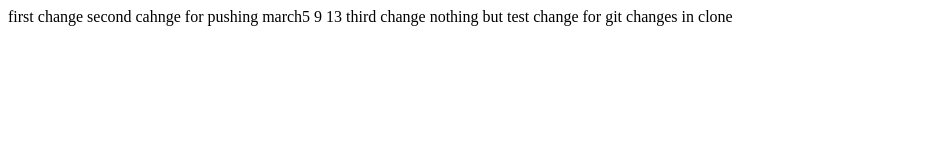
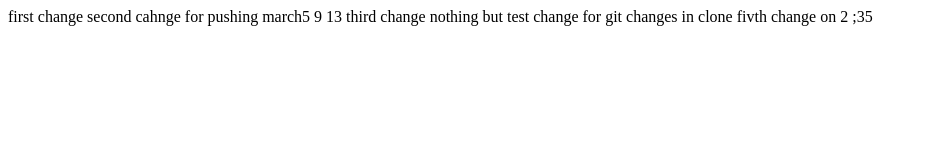
Before and after one commit to akhilsm200/git-test, a plain HTML site: page index.html in a window 1280 px wide. Shown: the whole page, without its empty margins (0-928 px from the left). Drawn offline with Linux system fonts and the light colour scheme.

Commit message:
fifth change

```diff
--- a/index.html
+++ b/index.html
@@ -10,5 +10,6 @@
     second cahnge for pushing march5 9 13
     third change nothing but test change for git
     changes in clone
+    fivth change on 2 ;35
 </body>
 </html>
```
